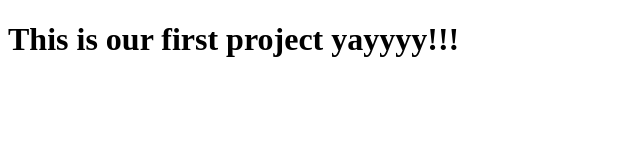
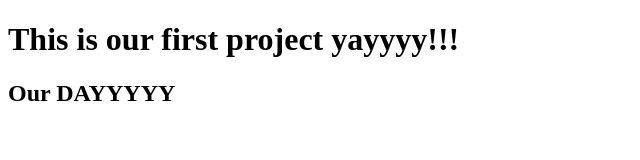
Before and after one commit to Memuna1Lukman/myfirstproject, a plain HTML site: page index.html in a window 1280 px wide. Shown: the whole page, without its empty margins (0-640 px from the left). Drawn offline with Linux system fonts and the light colour scheme.

Commit message:
new commit

```diff
--- a/index.html
+++ b/index.html
@@ -7,5 +7,6 @@
 </head>
 <body>
     <h1>This is our first project yayyyy!!!</h1>
+    <h2>Our DAYYYYY</h2>
 </body>
 </html>
```
